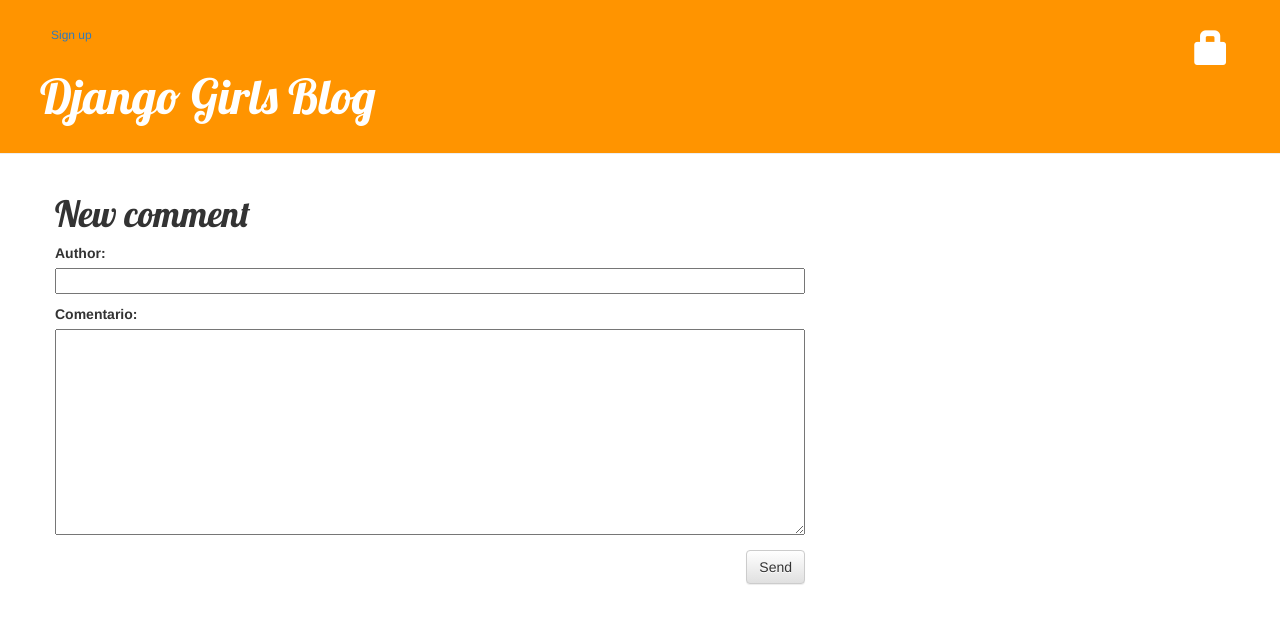
After one commit to ctivir/dg_moz, a Django app: page /post/1/comment/ in a window 1280 px wide. The commit adds this page. Shown: the top 624 px of the page. Run offline with Django 3.2, Linux system fonts and the light colour scheme; tables that the repository leaves empty hold one stand-in row (values such as "Sample post"); some libraries are stand-ins or nearby versions.

Commit message:
Add new features (comments)

```diff
--- /dev/null
+++ b/blog/templates/blog/add_comment_to_post.html
@@ -0,0 +1,9 @@
+{% extends 'blog/base.html' %}
+
+{% block content %}
+    <h1>New comment</h1>
+    <form method="POST" class="post-form">{% csrf_token %}
+        {{ form.as_p }}
+        <button type="submit" class="save btn btn-default">Send</button>
+    </form>
+{% endblock %}
--- a/blog/templates/blog/base.html
+++ b/blog/templates/blog/base.html
@@ -10,13 +10,15 @@
     <link rel="stylesheet" href="{% static 'css/blog.css' %}">
 </head>
 <body>
+    <div class="conteiner">
         <div class="page-header">
             {%if user.is_authenticated %}
                 <a href="{% url 'post_new' %}" class="top-menu"><span class="glyphicon glyphicon-plus"></span></a>
                 <a href="{% url 'post_draft_list' %}" class="top-menu"><span class="glyphicon glyphicon-edit"></span></a>
                 <p class="top-menu">Hello {{ user.username }} <small>(<a href="{% url 'logout' %}">Log out</a>)</small></p>
-        {% else}
-            <a href="{% url 'login' %}" class="top-menu"><span class="glyphicon glyphicon-lock"></span></a>
+            {% else %}
+                <a class="btn btn-sm btn-outline-secondary" href="#">Sign up</a>
+                <a href="{% url 'login' %}" class="btn btn-sm top-menu"><span class="glyphicon glyphicon-lock"></span></a>
             {% endif %}
             <h1><a href="/">Django Girls Blog</a></h1>
         </div>
@@ -28,5 +30,6 @@
                 </div>
             </div>
         </div>
+    </div>
 </body>
 </html>
--- a/blog/urls.py
+++ b/blog/urls.py
@@ -10,4 +10,5 @@ urlpatterns = [
     path('drafts', views.post_draft_list, name='post_draft_list'),
     path('post/<pk>/publish/', views.post_publish, name='post_publish'),
     path('post/<pk>/remove/', views.post_remove, name='post_remove'),
+    path('post/<int:pk>/comment/', views.add_comment_to_post, name='add_comment_to_post'),
 ]
--- a/blog/views.py
+++ b/blog/views.py
@@ -1,7 +1,7 @@
 from django.shortcuts import render, get_object_or_404, redirect
 from django.utils import timezone
 from django.contrib.auth.decorators import login_required
-from blog.forms import PostForm
+from blog.forms import PostForm, CommentForm
 from blog.models import Post
 
 
@@ -60,7 +60,21 @@ def post_edit(request, pk):
 
 
 @login_required
-def post_remove (request, pk):
+def post_remove(request, pk):
     post = get_object_or_404(Post, pk=pk)
     post.delete()
     return redirect('post_list')
+
+
+def add_comment_to_post(request, pk):
+    post = get_object_or_404(Post, pk=pk)
+    if request.method == "POST":
+        form = CommentForm(request.POST)
+        if form.is_valid():
+            comment = form.save(commit=False)
+            comment.post = post
+            comment.save()
+            return redirect('post_detail', pk=post.pk)
+    else:
+        form = CommentForm()
+    return render(request, 'blog/add_comment_to_post.html', {'form': form})
```
Also changed, not shown: blog/migrations/0004_auto_20181231_1040.py (added), blog/migrations/0005_auto_20181231_1104.py (added), blog/migrations/0006_auto_20181231_1108.py (added), media/D.G.Maputo-89.jpg (added), media/red-lowerleft.png (added). Lines whose indentation alone changed are shown as unchanged.
